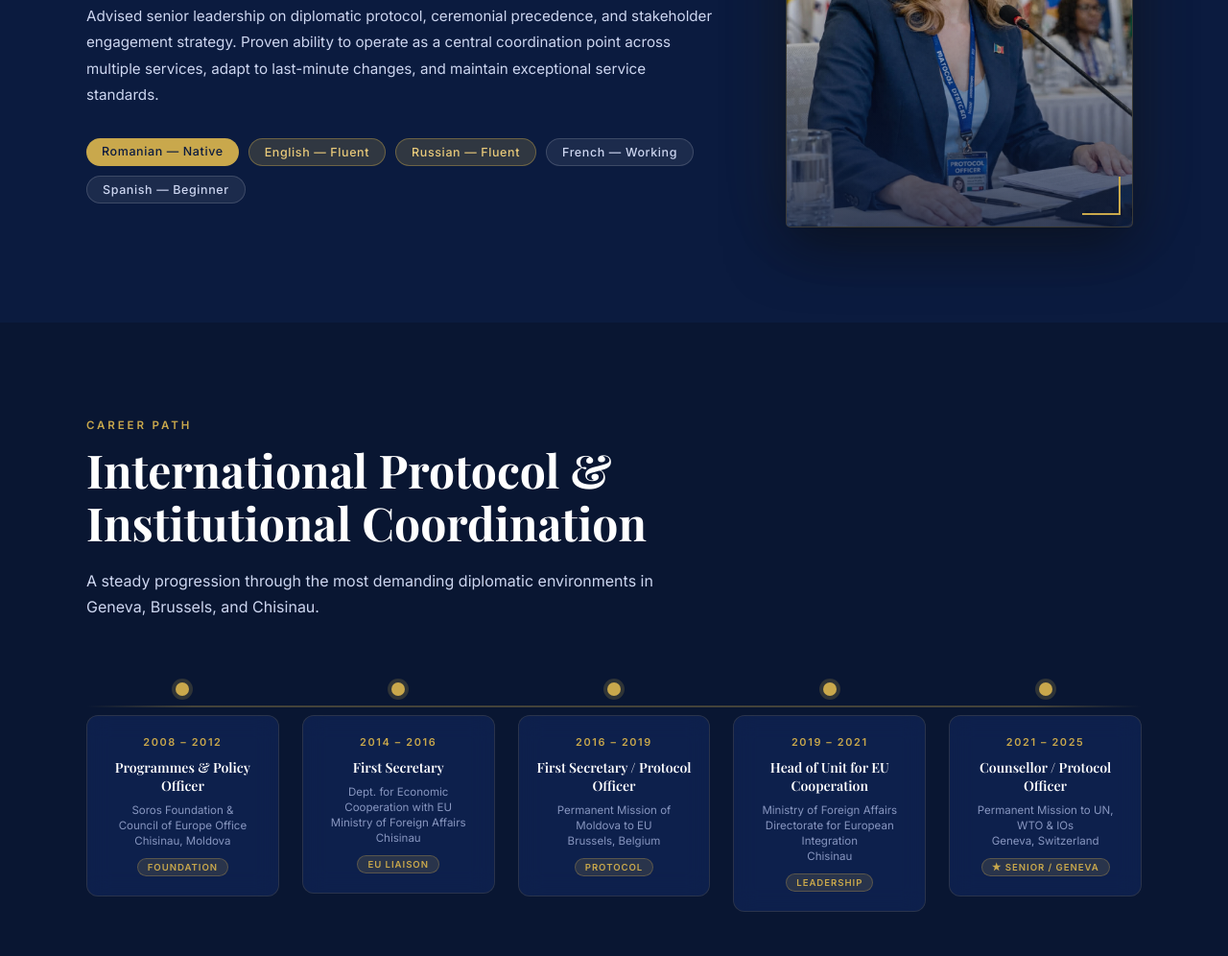
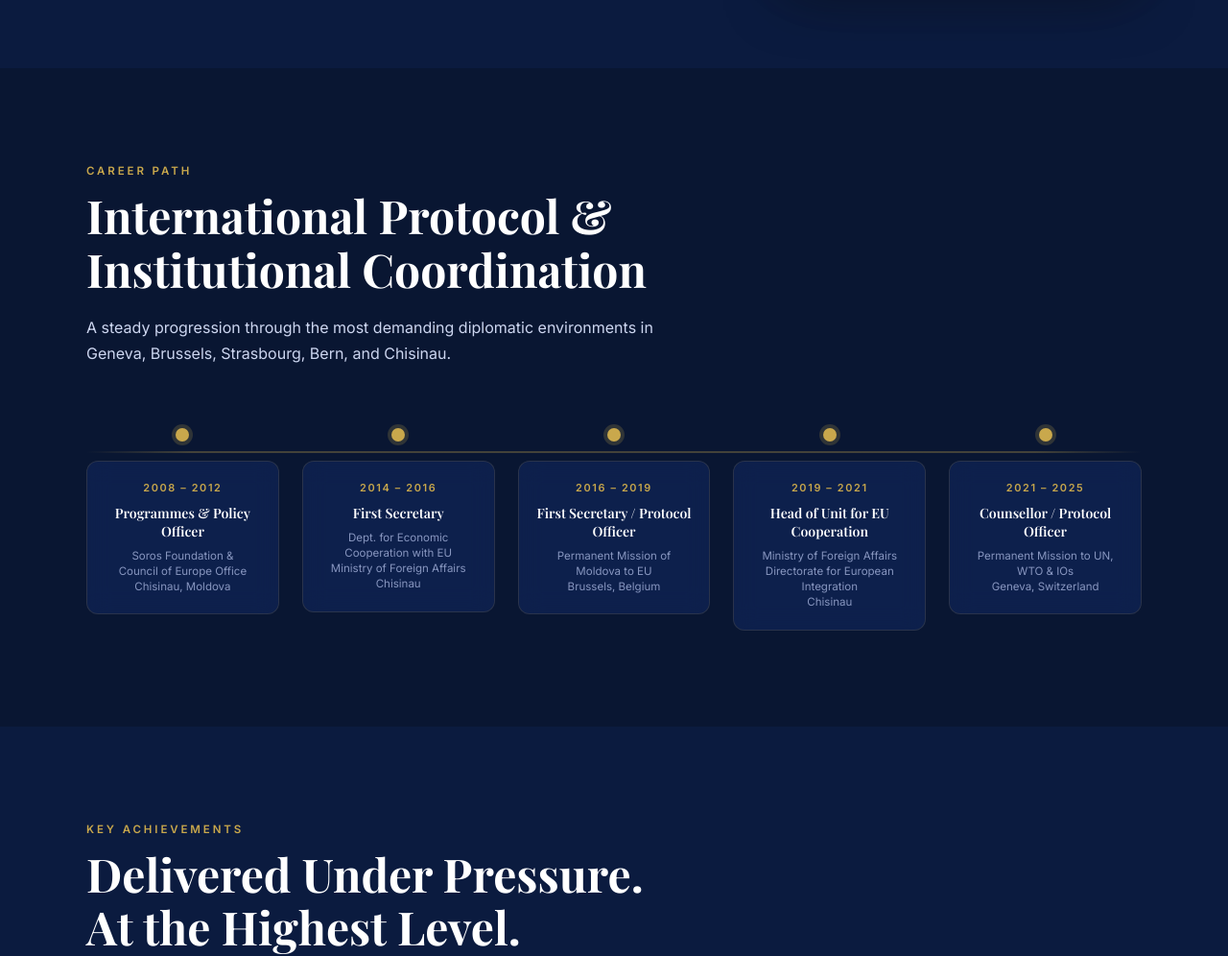
Before and after one commit to avornic-cristina/avornic.cristina, a plain HTML site: page index.html in a window 1280 px wide. Shown: the part 1609-2605 px from the top of the page at 96% size. Drawn offline with nearby package versions, Linux system fonts and the light colour scheme; a web font is replaced by a local one.

Commit message:
Remove language pills, update cities, remove timeline badges

```diff
--- a/index.html
+++ b/index.html
@@ -173,10 +173,14 @@
 
   /* ── STATS ───────────────────────────── */
   #stats {
+    position: absolute;
+    bottom: 80px;
+    left: 0; right: 0;
+    z-index: 2;
     background: linear-gradient(135deg, rgba(201,168,76,0.12), rgba(201,168,76,0.04));
     border-top: 1px solid rgba(201,168,76,0.2);
     border-bottom: 1px solid rgba(201,168,76,0.2);
-    padding: 60px 48px;
+    padding: 32px 48px;
   }
   .stats-grid {
     max-width: 1100px;
@@ -289,22 +293,7 @@
   }
   .photo-corner.tl { top: 12px; left: 12px; border-top: 2px solid var(--gold); border-left: 2px solid var(--gold); }
   .photo-corner.br { bottom: 12px; right: 12px; border-bottom: 2px solid var(--gold); border-right: 2px solid var(--gold); }
-  .languages-wrap {
-    display: flex;
-    flex-wrap: wrap;
-    gap: 10px;
-    margin-top: 32px;
-  }
-  .lang-pill {
-    padding: 6px 16px;
-    border-radius: 100px;
-    font-size: 0.78rem;
-    font-weight: 500;
-    letter-spacing: 0.05em;
-  }
-  .lang-pill.native { background: var(--gold); color: var(--navy); }
-  .lang-pill.fluent { background: rgba(201,168,76,0.2); color: var(--gold-light); border: 1px solid rgba(201,168,76,0.4); }
-  .lang-pill.working { background: rgba(255,255,255,0.07); color: var(--text-light); border: 1px solid rgba(255,255,255,0.15); }
+
 
   /* ── TIMELINE ────────────────────────── */
   #timeline { background: rgba(0,0,0,0.2); }
@@ -686,12 +675,6 @@
     <p class="hero-motto">"Protocol, when executed at the highest level, becomes invisible — yet enables everything."</p>
     <a href="#profile" class="hero-cta">Explore Profile</a>
   </div>
-  <div class="scroll-hint">
-    <span>Scroll</span>
-    <div class="arrow"></div>
-  </div>
-</section>
-
   <!-- STATS -->
   <div id="stats">
     <div class="stats-grid">
@@ -713,6 +696,11 @@
       </div>
     </div>
   </div>
+  <div class="scroll-hint">
+    <span>Scroll</span>
+    <div class="arrow"></div>
+  </div>
+</section>
 
 <!-- PROFILE -->
 <section id="profile">
@@ -722,15 +710,9 @@
     <div class="profile-grid">
       <div class="profile-text reveal">
         <p>Results-driven protocol and diplomatic affairs professional with over 14 years of experience in the design and organisation of high-level visit and event programmes within complex international environments.</p>
-        <p>Extensive engagement with global institutions, including more than 20 UN agencies, the European Union, the World Economic Forum, and over 50 member states. Coordinated and delivered 150+ high-level visits and representational events involving Heads of State, Ministers, and Ambassadors across Geneva, Brussels, Bern, and Chisinau.</p>
+        <p>Extensive engagement with global institutions, including more than 20 UN agencies, the European Union, the World Economic Forum, and over 50 member states. Coordinated and delivered 150+ high-level visits and representational events involving Heads of State, Ministers, and Ambassadors across Geneva, Brussels, Strasbourg, Bern, and Chisinau.</p>
         <p>Advised senior leadership on diplomatic protocol, ceremonial precedence, and stakeholder engagement strategy. Proven ability to operate as a central coordination point across multiple services, adapt to last-minute changes, and maintain exceptional service standards.</p>
-        <div class="languages-wrap">
-          <span class="lang-pill native">Romanian — Native</span>
-          <span class="lang-pill fluent">English — Fluent</span>
-          <span class="lang-pill fluent">Russian — Fluent</span>
-          <span class="lang-pill working">French — Working</span>
-          <span class="lang-pill working">Spanish — Beginner</span>
-        </div>
+
       </div>
       <div class="profile-photo-wrap reveal reveal-delay-2">
         <div class="photo-frame">
@@ -749,7 +731,7 @@
   <div class="section-inner">
     <div class="section-label">Career Path</div>
     <h2 class="section-title reveal">International Protocol &<br>Institutional Coordination</h2>
-    <p class="section-subtitle reveal">A steady progression through the most demanding diplomatic environments in Geneva, Brussels, and Chisinau.</p>
+    <p class="section-subtitle reveal">A steady progression through the most demanding diplomatic environments in Geneva, Brussels, Strasbourg, Bern, and Chisinau.</p>
     <div class="timeline-wrap reveal">
       <div class="timeline-line"></div>
       <div class="timeline-nodes">
@@ -759,7 +741,6 @@
             <div class="node-years">2008 – 2012</div>
             <div class="node-title">Programmes & Policy Officer</div>
             <div class="node-org">Soros Foundation &<br>Council of Europe Office<br>Chisinau, Moldova</div>
-            <span class="node-badge">Foundation</span>
           </div>
         </div>
         <div class="timeline-node">
@@ -768,7 +749,6 @@
             <div class="node-years">2014 – 2016</div>
             <div class="node-title">First Secretary</div>
             <div class="node-org">Dept. for Economic Cooperation with EU<br>Ministry of Foreign Affairs<br>Chisinau</div>
-            <span class="node-badge">EU Liaison</span>
           </div>
         </div>
         <div class="timeline-node">
@@ -777,7 +757,6 @@
             <div class="node-years">2016 – 2019</div>
             <div class="node-title">First Secretary / Protocol Officer</div>
             <div class="node-org">Permanent Mission of Moldova to EU<br>Brussels, Belgium</div>
-            <span class="node-badge">Protocol</span>
           </div>
         </div>
         <div class="timeline-node">
@@ -786,7 +765,6 @@
             <div class="node-years">2019 – 2021</div>
             <div class="node-title">Head of Unit for EU Cooperation</div>
             <div class="node-org">Ministry of Foreign Affairs<br>Directorate for European Integration<br>Chisinau</div>
-            <span class="node-badge">Leadership</span>
           </div>
         </div>
         <div class="timeline-node">
@@ -795,7 +773,6 @@
             <div class="node-years">2021 – 2025</div>
             <div class="node-title">Counsellor / Protocol Officer</div>
             <div class="node-org">Permanent Mission to UN, WTO & IOs<br>Geneva, Switzerland</div>
-            <span class="node-badge">★ Senior / Geneva</span>
           </div>
         </div>
       </div>
```
Lines whose indentation alone changed are shown as unchanged.
